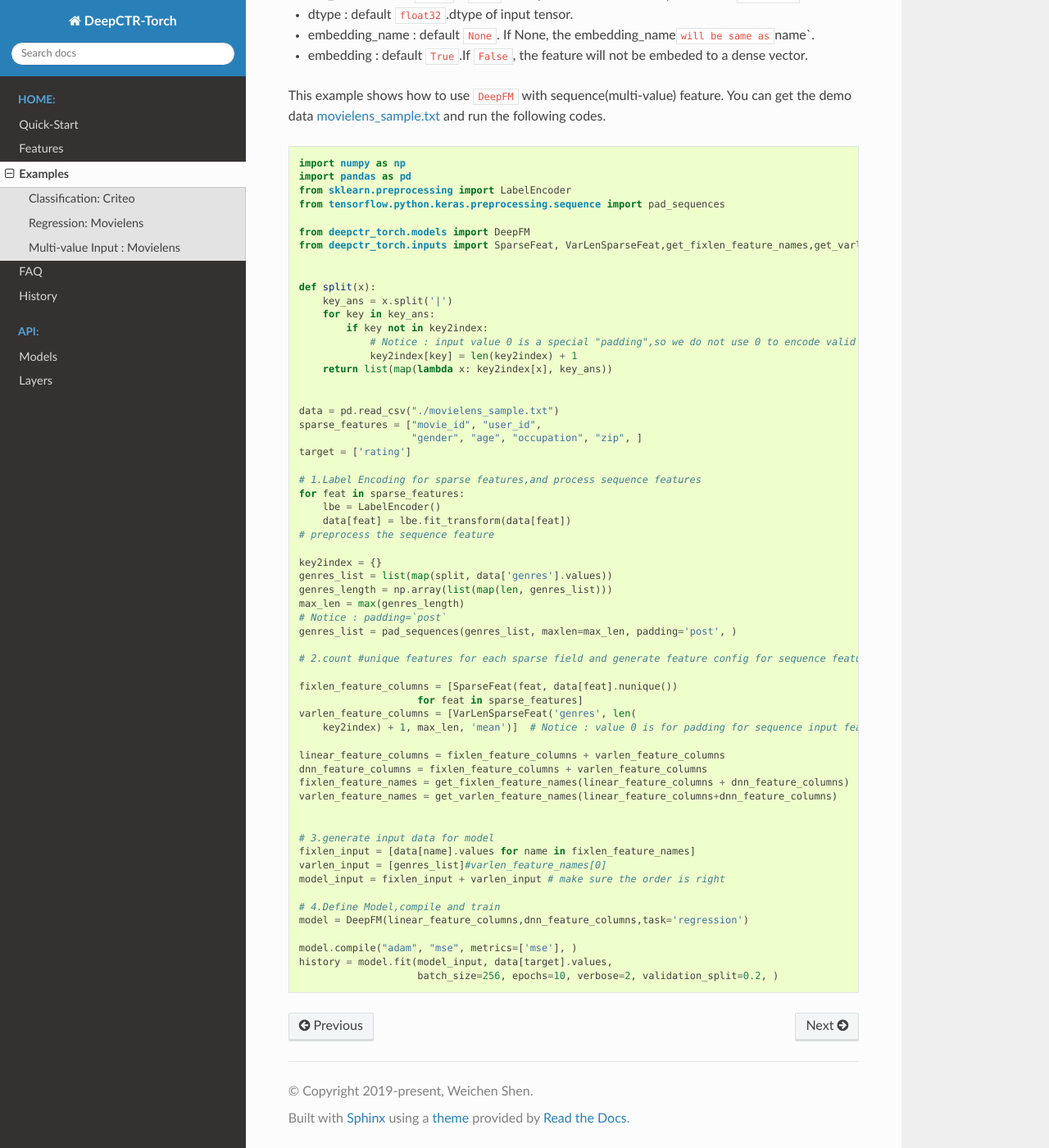
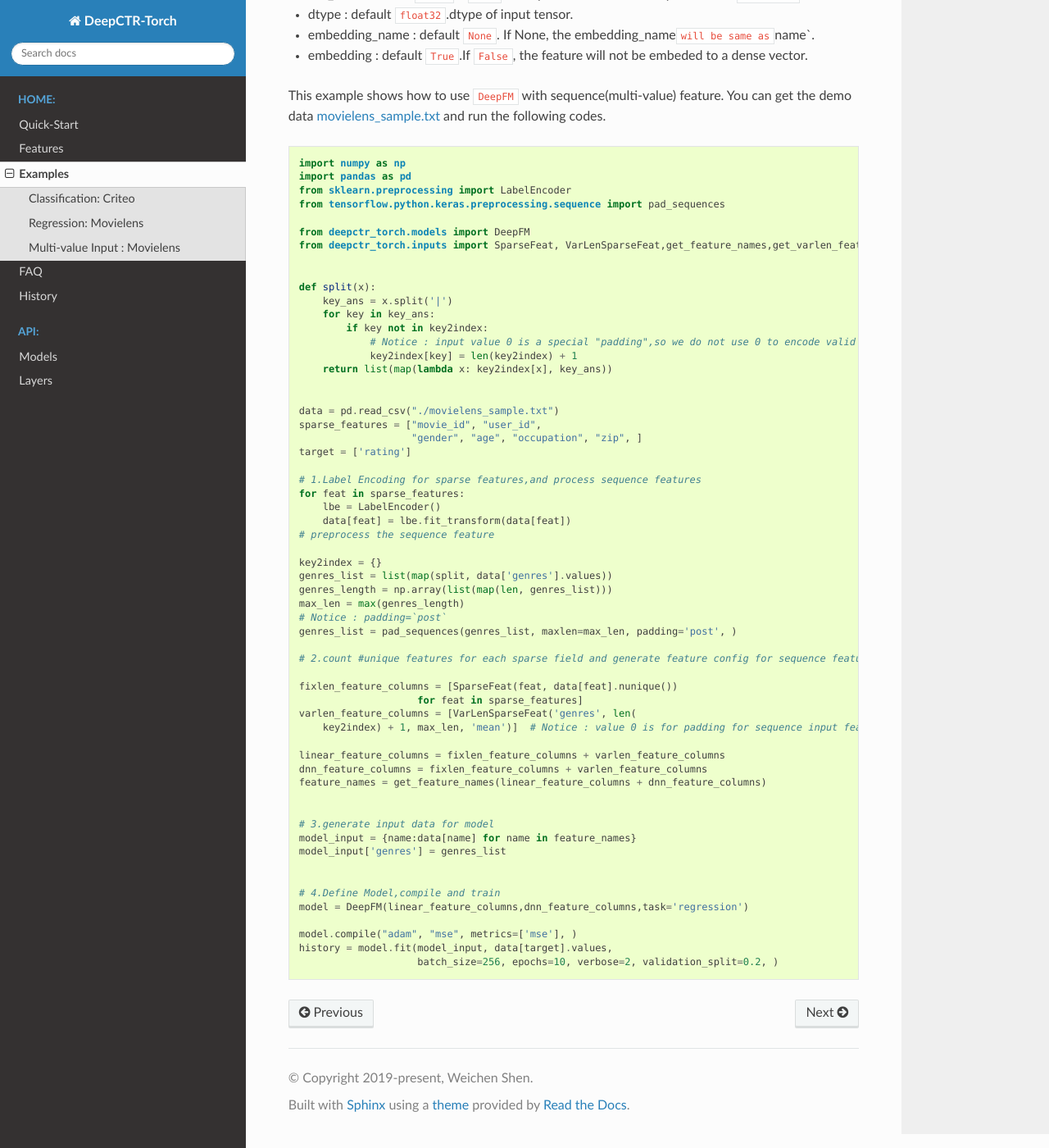
Before and after one commit to shenweichen/DeepCTR-Torch, a Sphinx documentation site: the page built from docs/source/Examples.md, in a window 1280 px wide and 1400 px high, scrolled down 4061 px. Shown: the whole window at 82% size. Built offline with Sphinx 7.4.7 and the Read the Docs theme 2.0.0, drawn with Linux system fonts in a browser that asks for light colours; pages that are not in the unit, such as notebooks, are missing from menus; some of the changed text lies outside the part shown.

Commit message:
simplify input  logic

```diff
--- a/deepctr_torch/__init__.py
+++ b/deepctr_torch/__init__.py
@@ -2,5 +2,5 @@ from . import layers
 from . import models
 from .utils import check_version
 
-__version__ = '0.1.2'
+__version__ = '0.1.3'
 check_version(__version__)
--- a/docs/source/Examples.md
+++ b/docs/source/Examples.md
@@ -30,7 +30,7 @@ from sklearn.metrics import log_loss, roc_auc_score
 from sklearn.model_selection import train_test_split
 from sklearn.preprocessing import LabelEncoder, MinMaxScaler
 from deepctr_torch.models import *
-from deepctr_torch.inputs import SparseFeat, DenseFeat, get_fixlen_feature_names
+from deepctr_torch.inputs import SparseFeat, DenseFeat, get_feature_names
 import torch
 
 if __name__ == "__main__":
@@ -59,14 +59,14 @@ if __name__ == "__main__":
     dnn_feature_columns = fixlen_feature_columns
     linear_feature_columns = fixlen_feature_columns
 
-    fixlen_feature_names = get_fixlen_feature_names(
+    feature_names = get_feature_names(
         linear_feature_columns + dnn_feature_columns)
 
     # 3.generate input data for model
 
     train, test = train_test_split(data, test_size=0.2)
-    train_model_input = [train[name] for name in fixlen_feature_names]
-    test_model_input = [test[name] for name in fixlen_feature_names]
+    train_model_input = {name:train[name] for name in feature_names}
+    test_model_input = {name:test[name] for name in feature_names}
 
     # 4.Define Model,train,predict and evaluate
 
@@ -111,7 +111,7 @@ from sklearn.model_selection import train_test_split
 from sklearn.preprocessing import LabelEncoder
 
 from deepctr_torch.models import DeepFM
-from deepctr_torch.inputs import SparseFeat,get_fixlen_feature_names
+from deepctr_torch.inputs import SparseFeat,get_feature_names
 
 if __name__ == "__main__":
 
@@ -129,12 +129,12 @@ if __name__ == "__main__":
                               for feat in sparse_features]
     linear_feature_columns = fixlen_feature_columns
     dnn_feature_columns = fixlen_feature_columns
-    fixlen_feature_names = get_fixlen_feature_names(linear_feature_columns + dnn_feature_columns)
+    feature_names = get_feature_names(linear_feature_columns + dnn_feature_columns)
 
     # 3.generate input data for model
     train, test = train_test_split(data, test_size=0.2)
-    train_model_input = [train[name].values for name in fixlen_feature_names]
-    test_model_input = [test[name].values for name in fixlen_feature_names]
+    train_model_input = {name:train[name] for name in feature_names}
+    test_model_input = {name:test[name] for name in feature_names}
     # 4.Define Model,train,predict and evaluate
 
     device = 'cpu'
@@ -190,7 +190,7 @@ from sklearn.preprocessing import LabelEncoder
 from tensorflow.python.keras.preprocessing.sequence import pad_sequences
 
 from deepctr_torch.models import DeepFM
-from deepctr_torch.inputs import SparseFeat, VarLenSparseFeat,get_fixlen_feature_names,get_varlen_feature_names
+from deepctr_torch.inputs import SparseFeat, VarLenSparseFeat,get_feature_names,get_varlen_feature_names
 
 
 def split(x):
@@ -229,14 +229,13 @@ varlen_feature_columns = [VarLenSparseFeat('genres', len(
 
 linear_feature_columns = fixlen_feature_columns + varlen_feature_columns
 dnn_feature_columns = fixlen_feature_columns + varlen_feature_columns
-fixlen_feature_names = get_fixlen_feature_names(linear_feature_columns + dnn_feature_columns)
-varlen_feature_names = get_varlen_feature_names(linear_feature_columns+dnn_feature_columns)
+feature_names = get_feature_names(linear_feature_columns + dnn_feature_columns)
 
 
 # 3.generate input data for model
-fixlen_input = [data[name].values for name in fixlen_feature_names]
-varlen_input = [genres_list]#varlen_feature_names[0]
-model_input = fixlen_input + varlen_input # make sure the order is right
+model_input = {name:data[name] for name in feature_names}
+model_input['genres'] = genres_list
+
 
 # 4.Define Model,compile and train
 model = DeepFM(linear_feature_columns,dnn_feature_columns,task='regression')
--- a/docs/source/conf.py
+++ b/docs/source/conf.py
@@ -26,7 +26,7 @@ author = 'Weichen Shen'
 # The short X.Y version
 version = ''
 # The full version, including alpha/beta/rc tags
-release = '0.1.2'
+release = '0.1.3'
 
 
 # -- General configuration ---------------------------------------------------
--- a/docs/source/index.rst
+++ b/docs/source/index.rst
@@ -34,11 +34,11 @@ You can read the latest code at https://github.com/shenweichen/DeepCTR-Torch and
 
 News
 -----
+10/03/2019 : Simplify the input logic(`examples <./Examples.html#classification-criteo>`_). `Changelog <https://github.com/shenweichen/DeepCTR-Torch/releases/tag/v0.1.3>`_
+
 09/28/2019 : Add `sequence(multi-value) input support <./Examples.html#multi-value-input-movielens>`_ . `Changelog <https://github.com/shenweichen/DeepCTR-Torch/releases/tag/v0.1.2)>`_
 
 09/24/2019 : Add `CCPM <./Features.html#ccpm-convolutional-click-prediction-model>`_ . `Changelog <https://github.com/shenweichen/DeepCTR-Torch/releases/tag/v0.1.1>`_
-
-09/22/2019 : DeepCTR-Torch first version v0.1.0  is released on `PyPi <https://pypi.org/project/deepctr-torch/>`_ !
 
 
 .. toctree::
--- a/setup.py
+++ b/setup.py
@@ -4,12 +4,12 @@ with open("README.md", "r") as fh:
     long_description = fh.read()
 
 REQUIRED_PACKAGES = [
-    'torch>=1.1.0','deepctr','tqdm','sklearn'
+    'torch>=1.1.0','tqdm','sklearn'
 ]
 
 setuptools.setup(
     name="deepctr-torch",
-    version="0.1.2",
+    version="0.1.3",
     author="Weichen Shen",
     author_email="wcshen1994@163.com",
     description="Easy-to-use,Modular and Extendible package of deep learning based CTR(Click Through Rate) prediction models with PyTorch",
```
Also changed, not shown: docs/source/FAQ.md (+3 -4 lines), docs/source/History.md (+1 -0 lines), docs/source/Quick-Start.md (+4 -10 lines), 5 other files.
